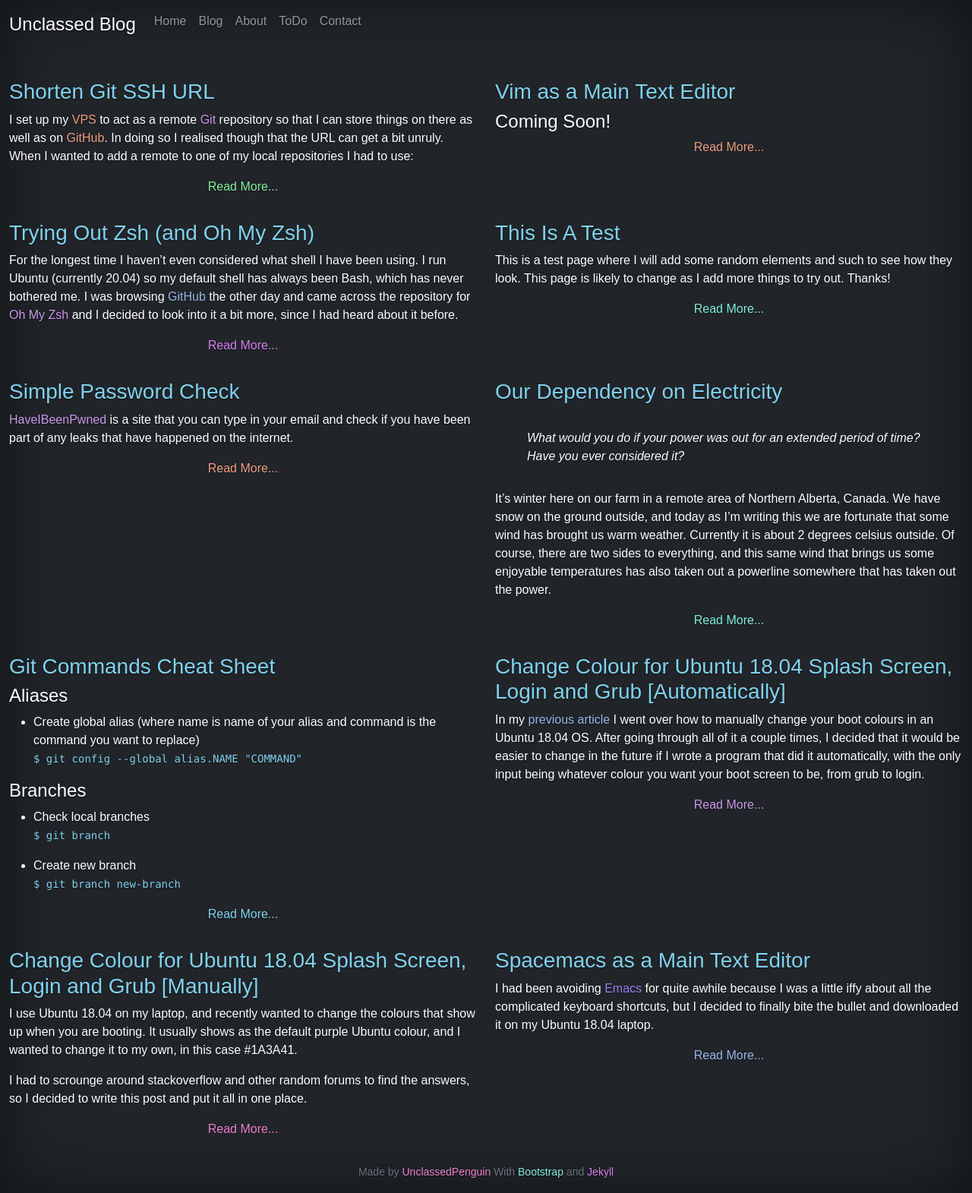
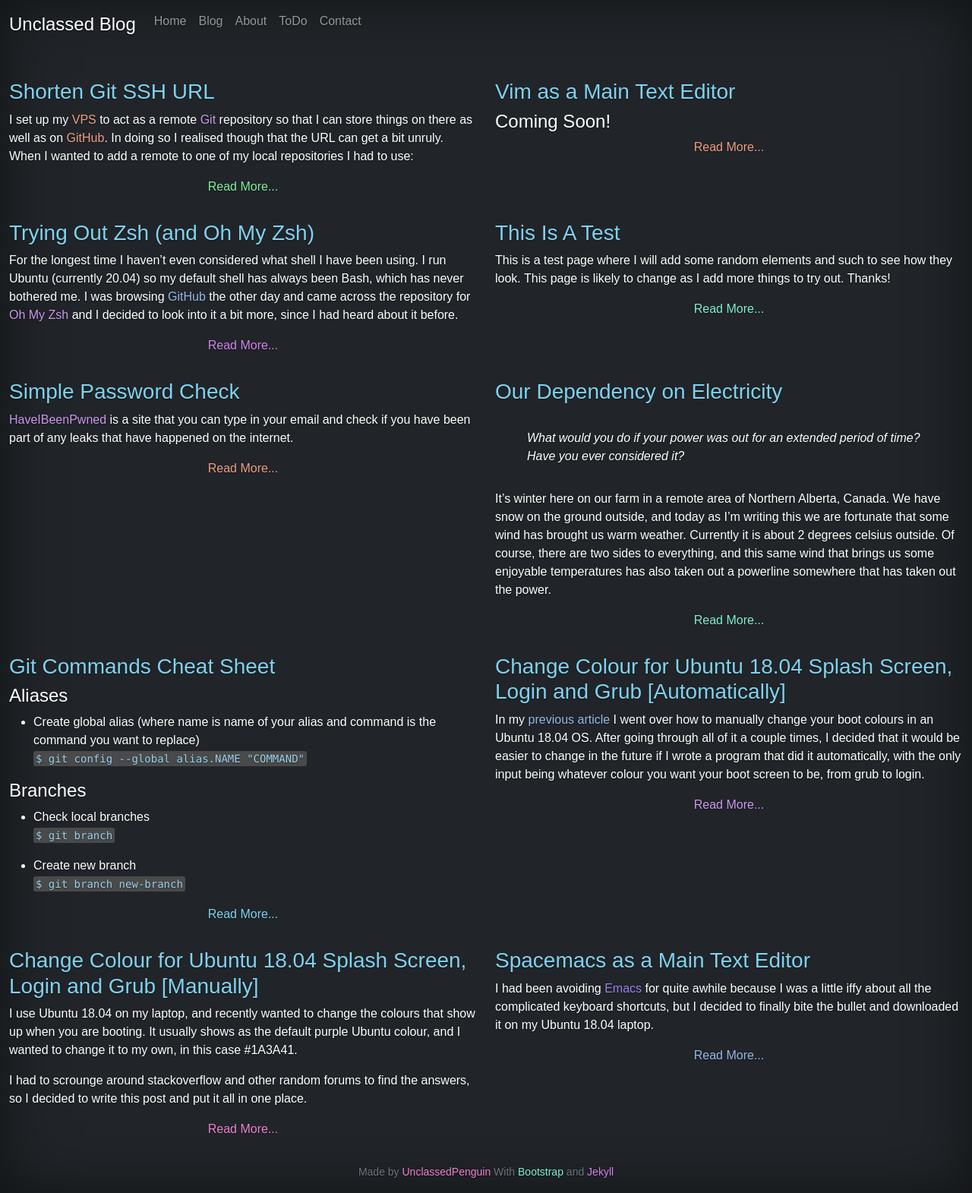
Before and after one commit to UnclassedPenguin/unclassedpenguin.github.io, a Jekyll site: the page built from blog/index.html, in a window 1280 px wide. Shown: the whole page at 76% size. Built offline with Jekyll 4.4.1, drawn with Linux system fonts in a browser that asks for light colours; the list of posts is cut into pages by our own code.

Commit message:
change style of inline ode blocks

```diff
--- a/assets/css/styles.scss
+++ b/assets/css/styles.scss
@@ -17,9 +17,17 @@ blockquote {
   //border-left: 2px solid #ccc;
 }
 
+.highlighter-rouge {
+  background-color: #4a4a4a;
+  border-radius: 3px;
+  padding: 2px 3px 2px 3px;
+  //color: rgb(129, 210, 239) !important;
+  color: #99d2ee !important;
+}
+
 code {
   //font-size: .9rem !important;
-  color: rgb(129, 210, 239) !important;
+  //color: rgb(129, 210, 239) !important;
   //background-color: #2a3a4a;
   //padding: 2px 4px 1px 4px;
   //border-radius: 2px;
```
